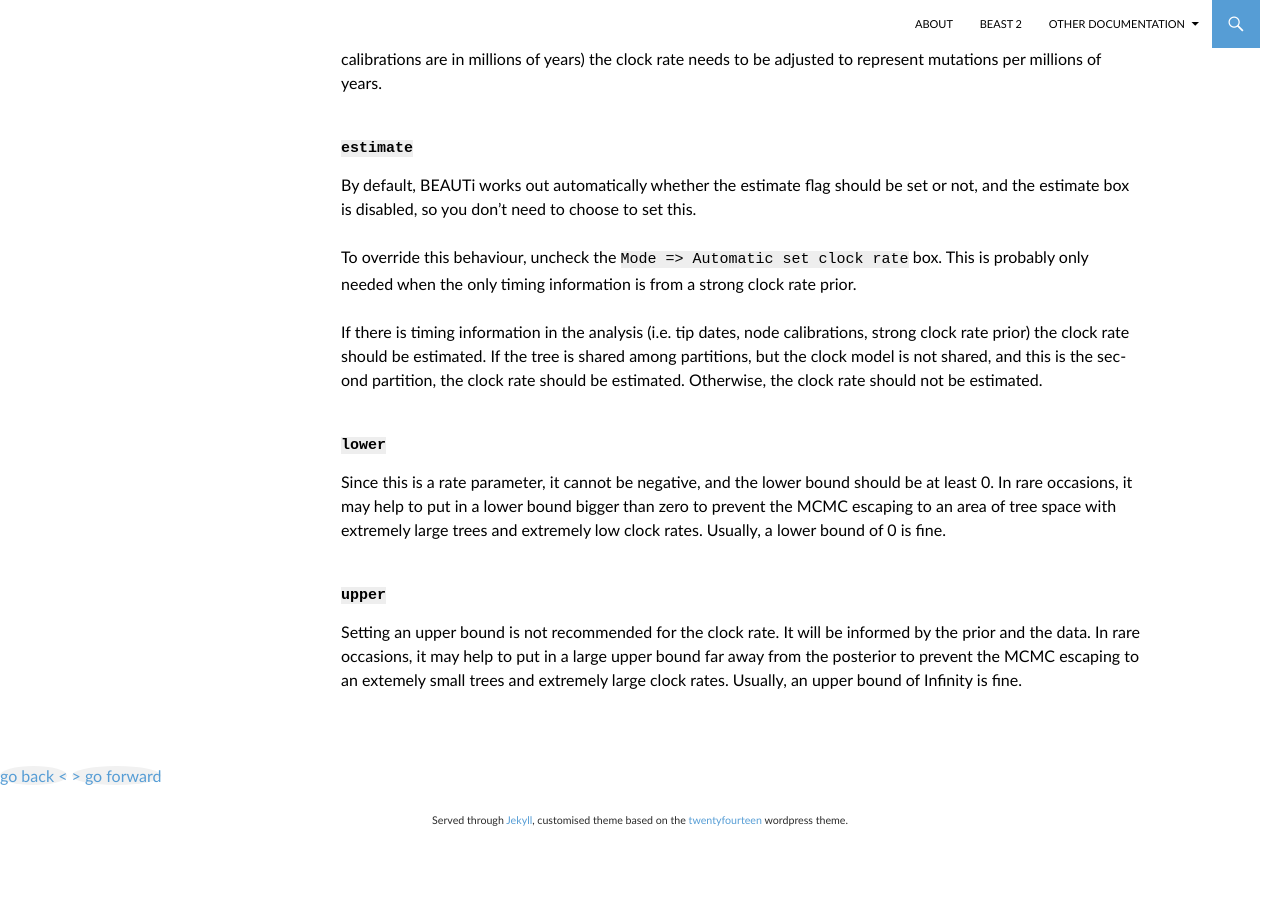
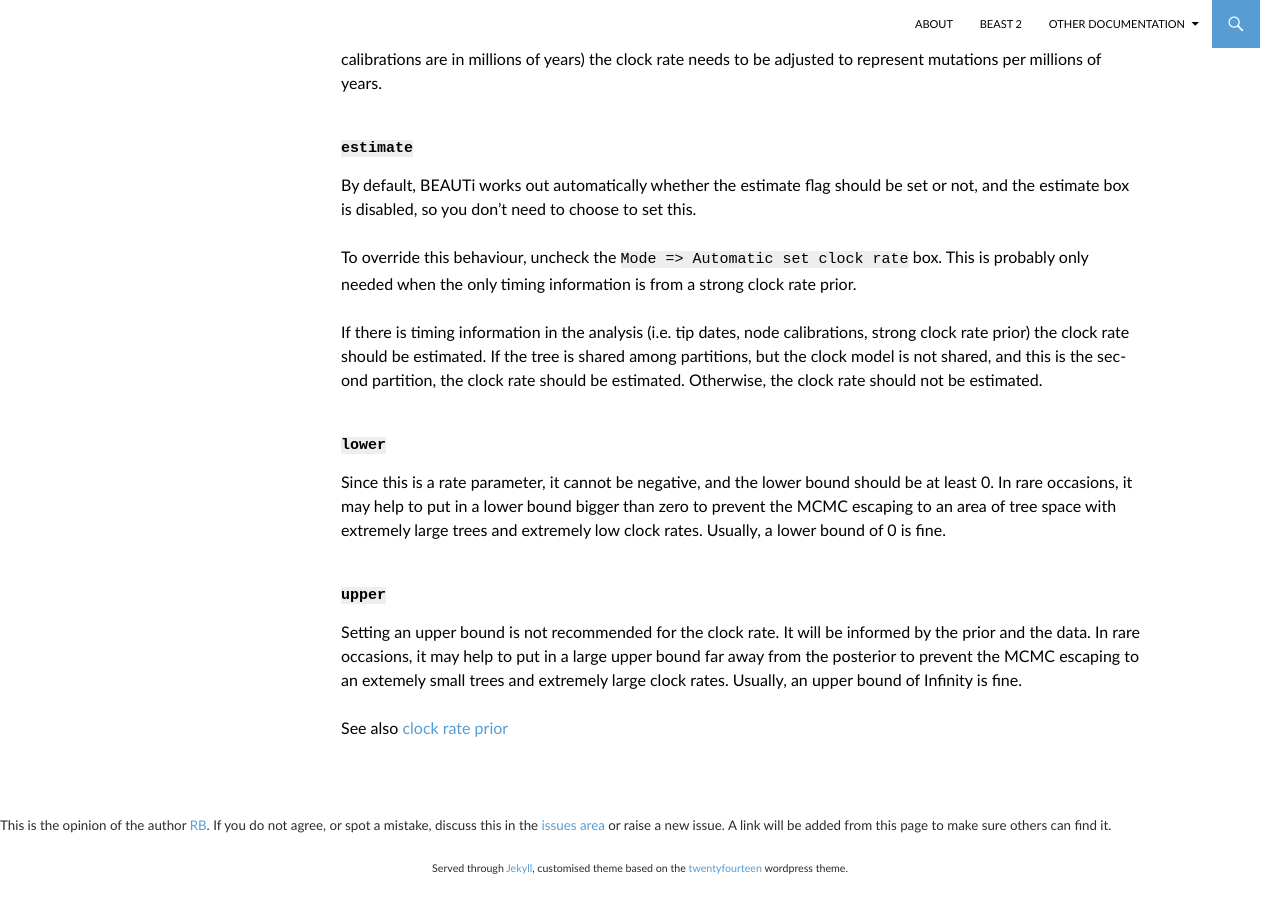
Before and after one commit to BEAST2-Dev/hmc, a Jekyll site: the page built from _pages/hmc/StrictClock/clock.rate.md, in a window 1280 px wide and 900 px high, scrolled down 610 px. Built offline with Jekyll 4.4.1, drawn with Linux system fonts in a browser that asks for light colours; before the commit the page ends 1462 px from its top, so only the background shows below that.

Commit message:
add clock prior page

```diff
--- a/_includes/footer.html
+++ b/_includes/footer.html
@@ -1,6 +1,8 @@
 <p>
-<a href="#" style="border-radius: 50%;background-color: #f1f1f1;" onclick="history.back()">go back &lt;</a>
-<a href="#" style="border-radius: 50%;background-color: #f1f1f1;" onclick="history.forward()">&gt; go forward</a>
+<small>This is the opinion of the author <a href='mailto:r.bouckaert@auckland.ac.nz'>RB</a>.
+If you do not agree, or spot a mistake, discuss this in the <a href="https://github.com/BEAST2-Dev/hmc/issues">issues area</a> or raise a new issue.
+A link will be added from this page to make sure others can find it.
+</small>
 </p>
 
 <p style="font-size:8pt;text-align:center">
--- a/_pages/hmc/StrictClock/clock.rate.md
+++ b/_pages/hmc/StrictClock/clock.rate.md
@@ -38,3 +38,7 @@ Setting an upper bound is not recommended for the clock rate.
 It will be informed by the prior and the data.
 In rare occasions, it may help to put in a large upper bound far away from the posterior to prevent the MCMC escaping to an extemely small trees and extremely large clock rates.
 Usually, an upper bound of Infinity is fine.
+
+
+
+See also [clock rate prior](/ClockPrior/index/)
```
Also changed, not shown: _pages/hmc/ClockPrior/index.md (added, +85 -0 lines).
